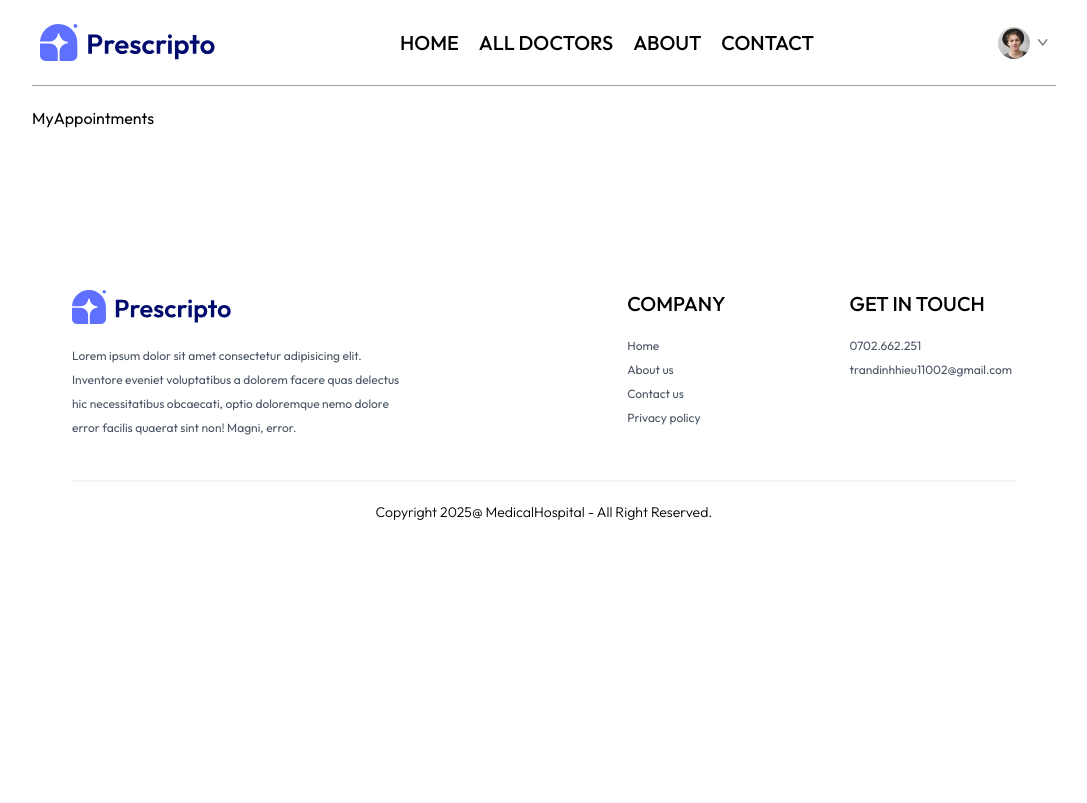
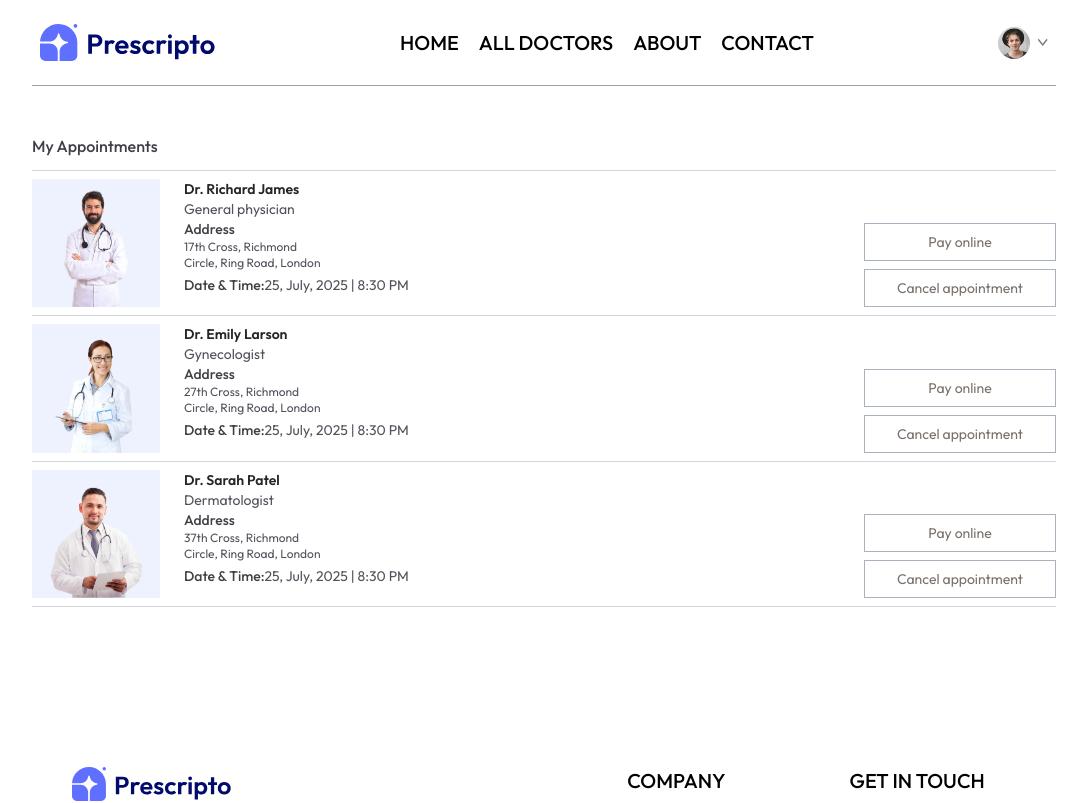
Before and after one commit to dinhhieu110/medbook_system, a React (Vite) app in the folder client/: page /my-appointments in a window 1280 px wide. Shown: the top 803 px of the page, without its empty margins (96-1183 px from the left). Built offline with nearby package versions, Linux system fonts and the light colour scheme.

Commit message:
[MS-17][Client] Build my-appointments page

```diff
--- a/client/src/pages/MyAppointments.jsx
+++ b/client/src/pages/MyAppointments.jsx
@@ -1,7 +1,55 @@
-import React from 'react';
+import React, { useContext } from 'react';
+import { AppContext } from '../context/AppContext';
 
 const MyAppointments = () => {
-  return <div>MyAppointments</div>;
+  const { doctors } = useContext(AppContext);
+
+  return (
+    <div>
+      <p className="pb-3 mt-12 font-medium text-zinc-700 border-b border-b-gray-300">
+        My Appointments
+      </p>
+      <div>
+        {doctors.slice(0, 3).map((item, index) => (
+          <div
+            className="grid grid-cols-[1fr_2fr] gap-4 sm:flex sm:gap-6 py-2 border-b border-b-gray-300"
+            key={index}
+          >
+            <div>
+              <img
+                className="w-32 bg-indigo-50"
+                src={item.image}
+                alt="appointment_img"
+              />
+            </div>
+            <div className="flex-1 text-sm text-zinc-600 ">
+              <p className="text-neutral-800 font-semibold">{item.name}</p>
+              <p>{item.specialty}</p>
+              <p className="text-zinc-700 font-medium mmt-1">Address</p>
+              <p className="text-xs">{item.address.line1}</p>
+              <p className="text-xs">{item.address.line2}</p>
+              <p className="text-sm mt-1">
+                <span className="text-sm font-medium text-neutral-700">
+                  Date & Time:
+                </span>
+                25, July, 2025 | 8:30 PM
+              </p>
+            </div>
+            {/* For grid layout */}
+            <div></div>
+            <div className="flex flex-col gap-2 justify-end">
+              <button className="text-sm text-stone-500 text-center sm:min-w-48 py-2 border hover:bg-primary hover:text-white transition-all duration-300  cursor-pointer">
+                Pay online
+              </button>
+              <button className="text-sm text-stone-500 text-center sm:min-w-48 py-2 border hover:bg-red-600 hover:text-white transition-all duration-600 cursor-pointer ">
+                Cancel appointment
+              </button>
+            </div>
+          </div>
+        ))}
+      </div>
+    </div>
+  );
 };
 
 export default MyAppointments;
```
